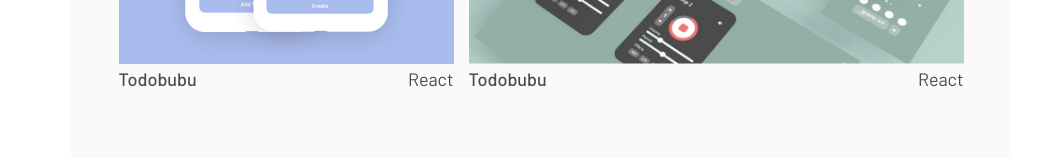
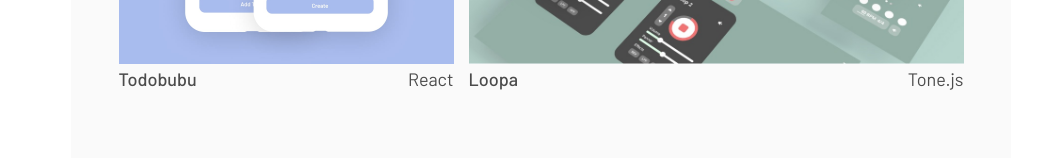
Before and after one commit to IamMrandrew/portfolio, a Next.js app: page / in a window 1280 px wide. Shown: the part 464-624 px from the top of the page, without its empty margins (119-1160 px from the left). Built offline with nearby package versions, Linux system fonts and the light colour scheme.

Commit message:
feat: passing props for work component

```diff
--- a/components/Work.tsx
+++ b/components/Work.tsx
@@ -15,7 +15,7 @@ type Props = {
 const Work: React.FC<Props> = ({ link, src, wider, title, desc }) => {
   return (
     <Wrapper>
-      <Link href="/" passHref>
+      <Link href={link} passHref>
         <Anchor>
           <RatioWrapper>
             <ImgWrapper wider={wider}>
@@ -25,8 +25,8 @@ const Work: React.FC<Props> = ({ link, src, wider, title, desc }) => {
         </Anchor>
       </Link>
       <TextWrapper>
-        <Title>Todobubu</Title>
-        <Desc>React</Desc>
+        <Title>{title}</Title>
+        <Desc>{desc}</Desc>
       </TextWrapper>
     </Wrapper>
   );
```
